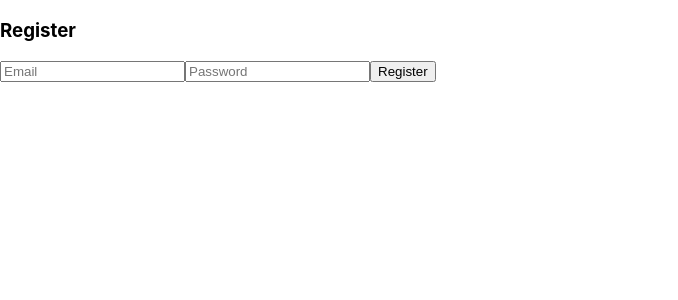
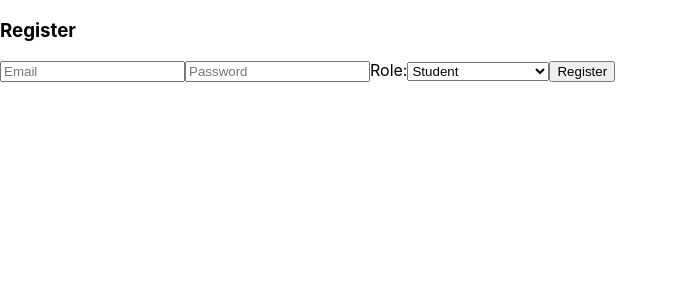
Before and after one commit to Manan-jn/EduVerse, a React (Create React App) app: page /register in a window 1280 px wide. Shown: the top 300 px of the page, without its empty margins (0-678 px from the left). Built offline with nearby package versions, Linux system fonts and the light colour scheme; no server answers.

Commit message:
different users

```diff
--- a/src/Components/Screens/Home.js
+++ b/src/Components/Screens/Home.js
@@ -1,29 +1,41 @@
 import React from "react";
 import { useEffect } from "react";
 import { useState, useContext } from "react";
-import { getDoc } from "firebase/firestore";
+import { getDoc, onSnapshot } from "firebase/firestore";
 import { doc } from "firebase/firestore";
 import { firestore } from "../../firebase-config";
 import { AuthContext } from "../../context/AuthContext";
 
 const Home = ({ route }) => {
-  console.log(route);
+  const [user, setUser] = useState({});
   const { currentUser } = useContext(AuthContext);
   console.log(currentUser);
-  //   const { id } = route.params;
-  //   const [userEmail, setUserEmail] = useState("");
 
-  //   useEffect(() => {
-  //     const docRef = doc(firestore, "users", id);
-  //     const docSnap = getDoc(docRef);
-  //     console.log(docSnap);
-  //   }, []);
+  useEffect(() => {
+    const getUser = () => {
+      const unsub = onSnapshot(
+        doc(firestore, "users", currentUser.uid),
+        (doc) => {
+          setUser(doc.data());
+          console.log(doc.data());
+        }
+      );
+
+      return () => {
+        unsub();
+      };
+    };
+
+    currentUser.uid && getUser();
+  }, [currentUser.uid]);
 
   const logout = async () => {};
   return (
     <div>
       <h3>Home</h3>
       <p>Home page</p>
+      {user && <p>{user.email}</p>}
+      {user && <p>{user.role}</p>}
     </div>
   );
 };
--- a/src/Components/Screens/Register.js
+++ b/src/Components/Screens/Register.js
@@ -14,6 +14,7 @@ const Register = () => {
   const [password, setPassword] = useState("");
   const navigate = useNavigate();
   const [user, setUser] = useState({});
+  const [role, setRole] = useState("student");
 
   const userDb = collection(firestore, "users");
   //   onAuthStateChanged(auth, (currentUser) => {
@@ -25,6 +26,7 @@ const Register = () => {
       await setDoc(doc(firestore, "users", res.user.uid), {
         uid: res.user.uid,
         email: email,
+        role: role,
       });
 
       navigate(`/home`);
@@ -48,6 +50,19 @@ const Register = () => {
           setPassword(event.target.value);
         }}
       />
+      <label>Role:</label>
+      <select
+        name="role"
+        value={role}
+        onChange={(event) => {
+          setRole(event.target.value);
+        }}
+      >
+        <option value="student">Student</option>
+        <option value="parent">Parent</option>
+        <option value="teacher">Teacher</option>
+        <option value="communityMember">Community Member</option>
+      </select>
       <button onClick={register}>Register</button>
     </div>
   );
```
